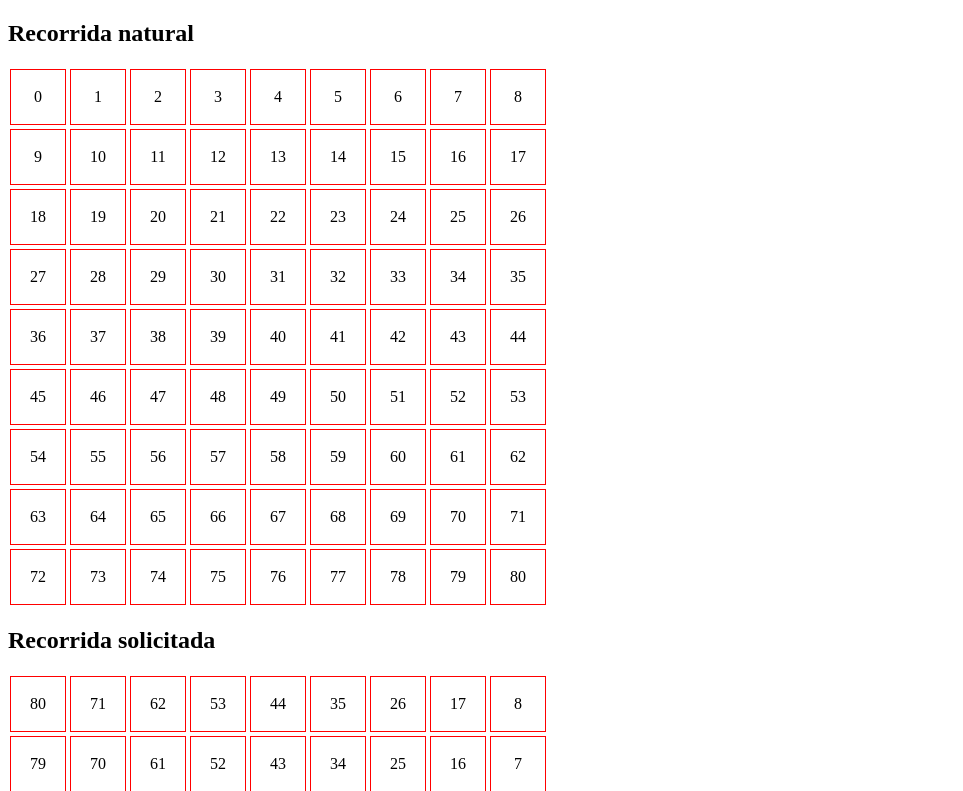
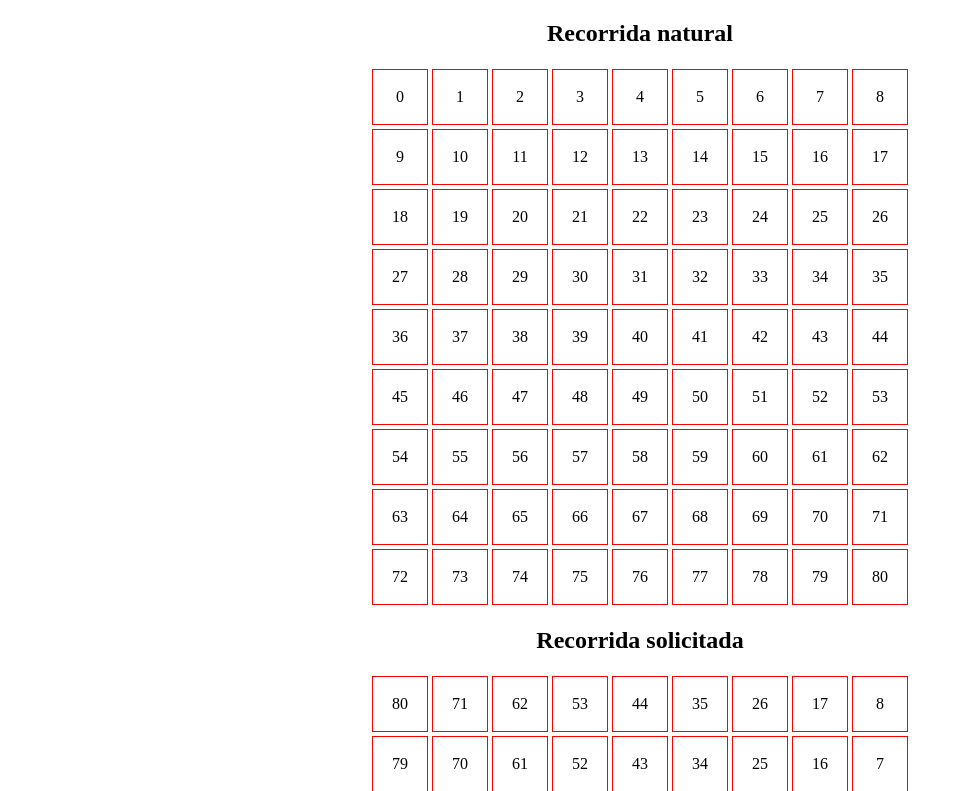
Before and after one commit to MarceloFourquet/Matrix-Candy-Crush, a plain HTML site: page index.html in a window 1280 px wide. Shown: the top 791 px of the page, without its empty margins (0-963 px from the left). Drawn offline with Linux system fonts and the light colour scheme.

Commit message:
Final Commit

```diff
--- a/style.css
+++ b/style.css
@@ -1,3 +1,8 @@
+#matrix{
+    width: 80%;
+    margin: auto;
+    text-align: center;
+}
 .cell{
     width: 50px;
     height: 50px;
@@ -12,4 +17,5 @@
 
 .line{
     display: flex;
+    justify-content: center;
 }
```
